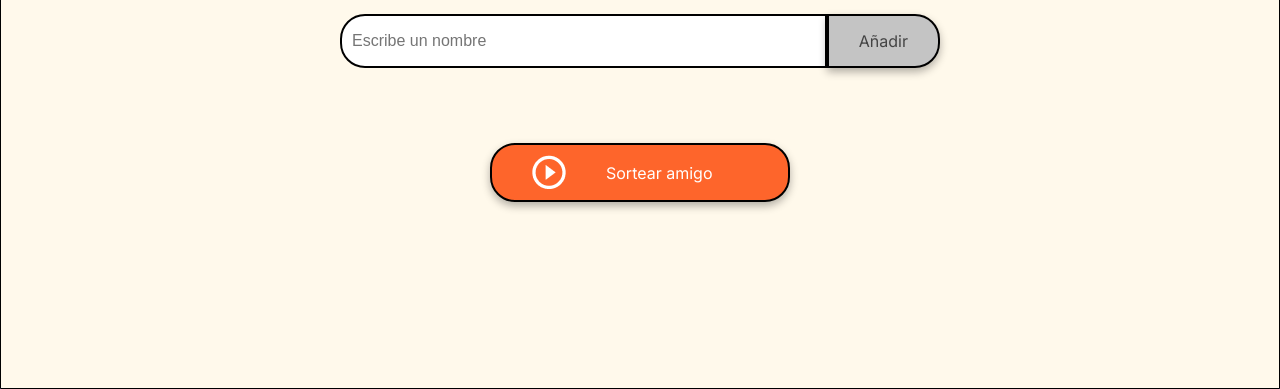
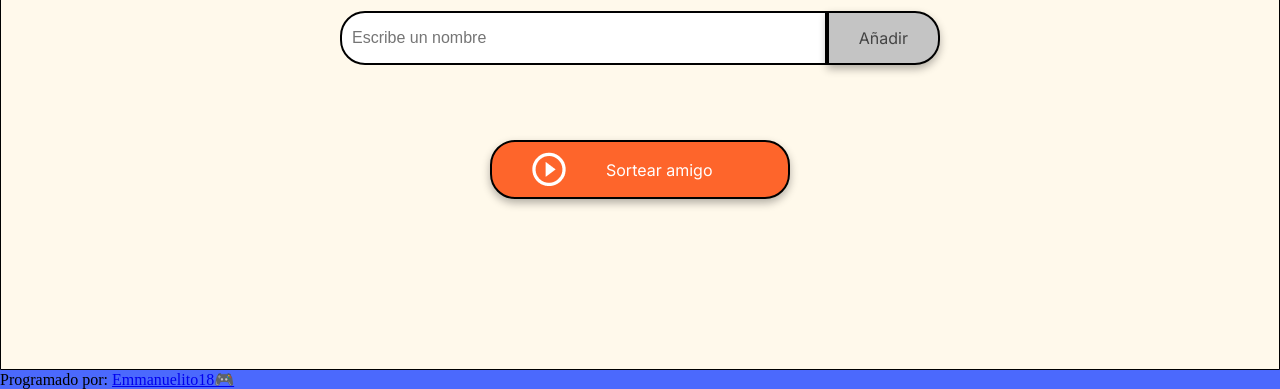
Before and after one commit to Emmanuelito18/challenge-amigo-secreto-ONE, a plain HTML site: page index.html in a window 1280 px wide. Shown: the part 411-800 px from the top of the page. Drawn offline with Linux system fonts and the light colour scheme.

Commit message:
Mejorar la legibilidad del código HTML y agregar un pie de página con información del programador

```diff
--- a/index.html
+++ b/index.html
@@ -1,12 +1,15 @@
 <!DOCTYPE html>
 <html lang="es">
+
 <head>
     <meta charset="UTF-8">
     <meta name="viewport" content="width=device-width, initial-scale=1.0">
     <link rel="stylesheet" href="style.css">
     <link rel="preconnect" href="https://fonts.googleapis.com">
     <link rel="preconnect" href="https://fonts.gstatic.com" crossorigin>
-    <link href="https://fonts.googleapis.com/css2?family=Inter:wght@100;400;700;900&family=Merriweather:ital,wght@0,300;0,400;0,700;0,900;1,300;1,400;1,700;1,900&display=swap" rel="stylesheet">
+    <link
+        href="https://fonts.googleapis.com/css2?family=Inter:wght@100;400;700;900&family=Merriweather:ital,wght@0,300;0,400;0,700;0,900;1,300;1,400;1,700;1,900&display=swap"
+        rel="stylesheet">
     <title>Amigo Secreto</title>
 </head>
 
@@ -34,8 +37,9 @@
                 </button>
             </div>
         </section>
+        <footer>Programado por: <a id="programador" href="https://github.com/Emmanuelito18">Emmanuelito18🎮</a></footer>
     </main>
-
     <script src="app.js" defer></script>
 </body>
+
 </html>
```
